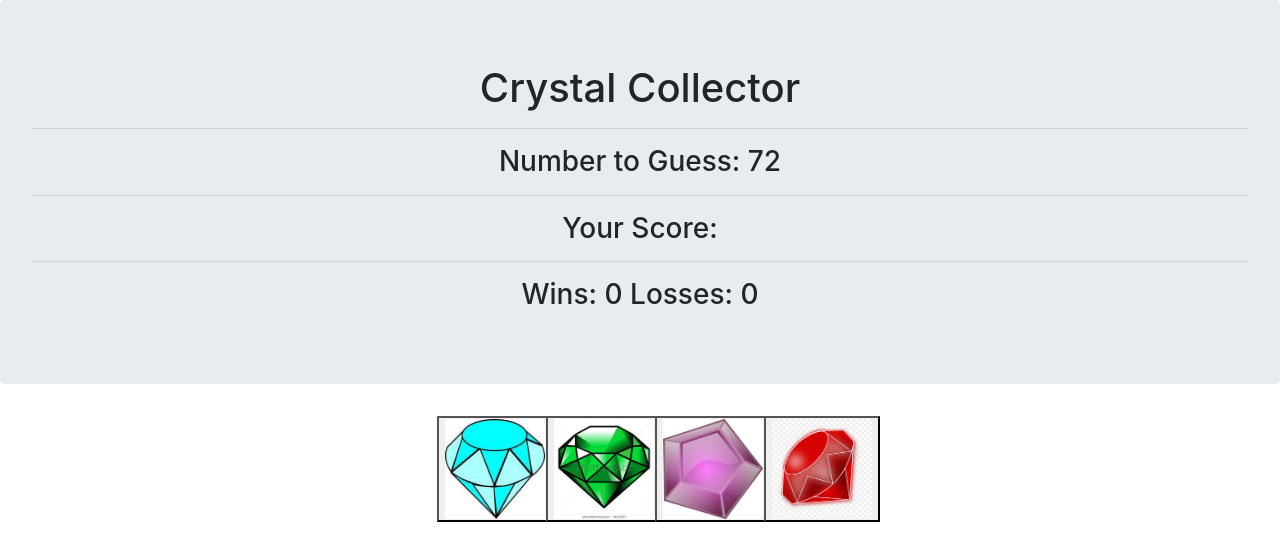
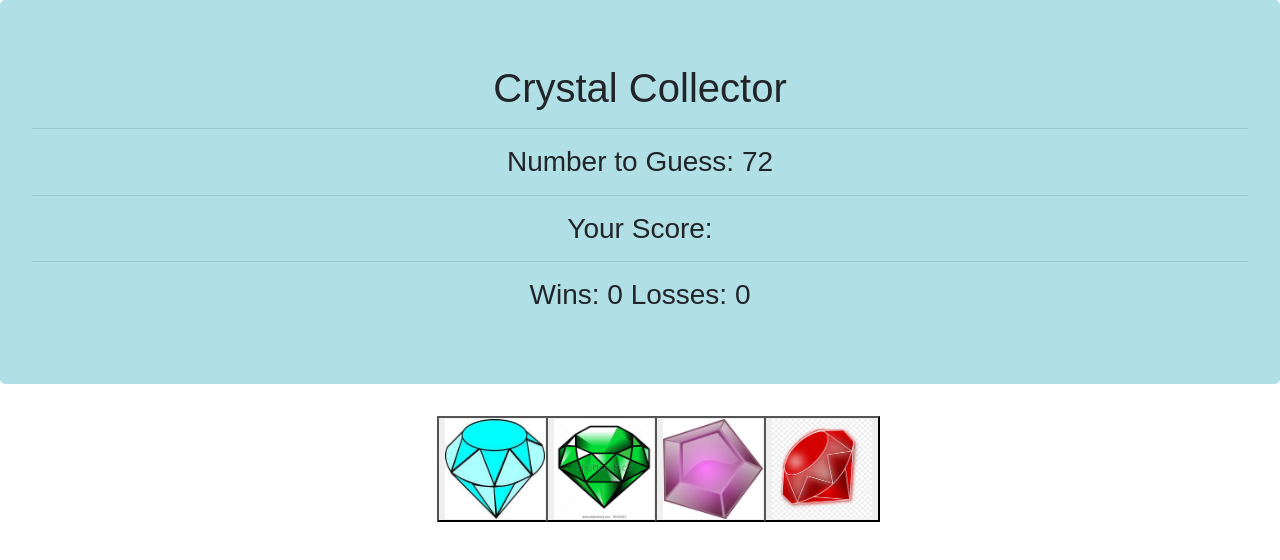
Before and after one commit to Jacob-2k0/Crystal-Game, a plain HTML site: page index.html in a window 1280 px wide. Drawn offline with nearby package versions, Linux system fonts and the light colour scheme.

Commit message:
Final Updates 12/8/2018

```diff
--- a/assets/css/style.css
+++ b/assets/css/style.css
@@ -8,3 +8,14 @@
     height: 100px;
 
   }
+  .jumbotron {
+    background-color : powderblue;
+  }
+
+  h1 {
+    font-family : fantasy;
+  }
+
+  h3 {
+    font-family : fantasy;
+  }
```
Also changed, not shown: index.html (+2 -2 lines).
